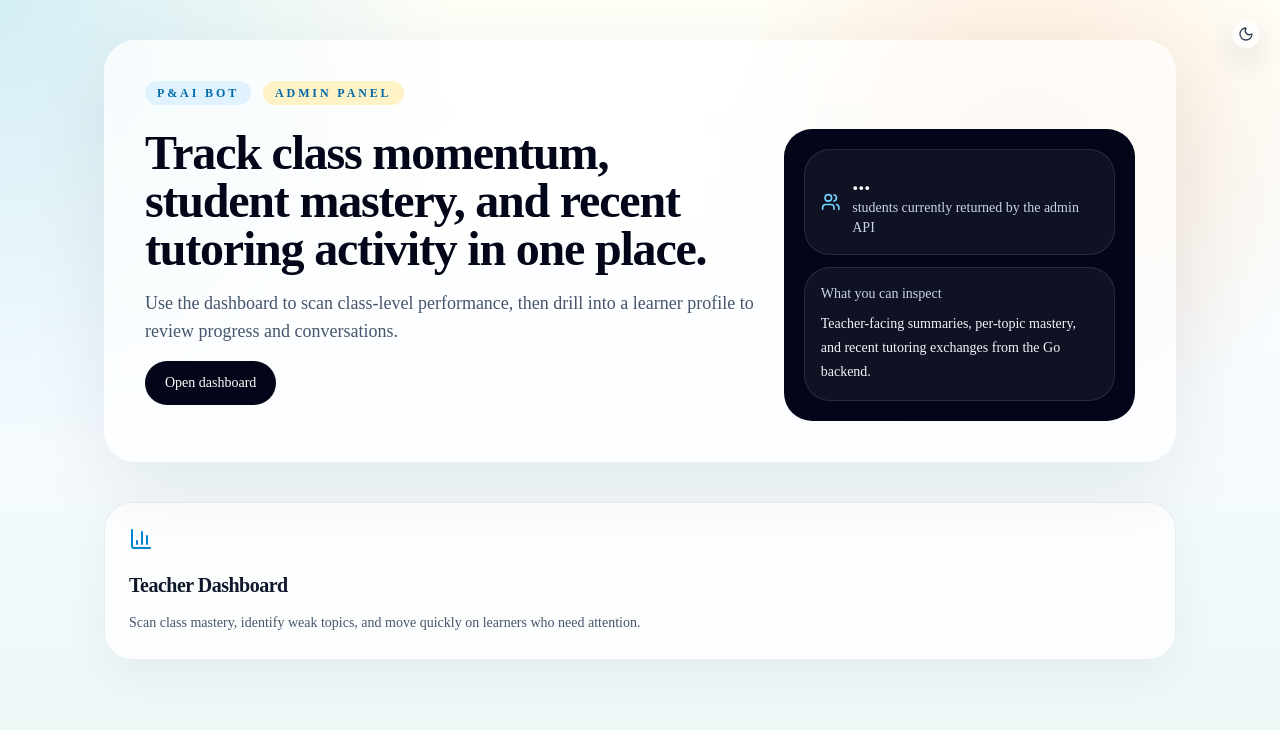
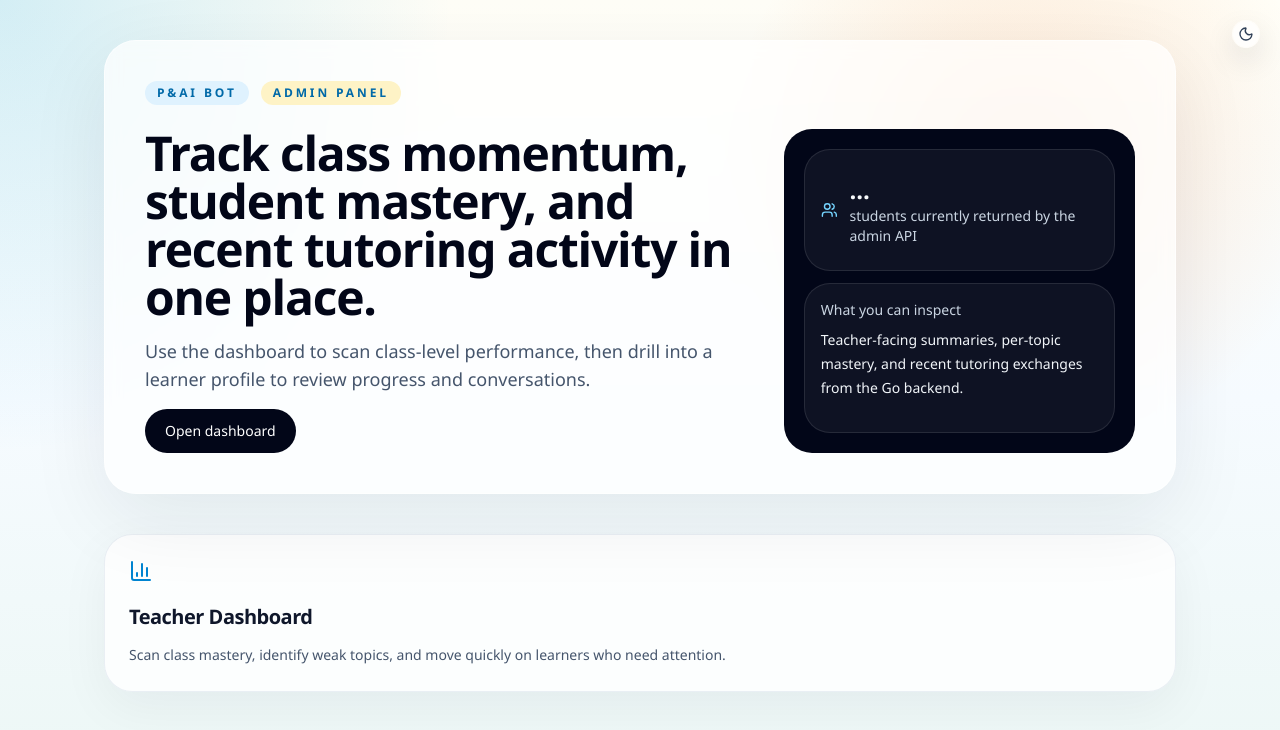
Before and after one commit to p-n-ai/pai-bot, a Next.js app in the folder admin/: page / in a window 1280 px wide. Shown: the top 730 px of the page. Built offline with nearby package versions, Linux system fonts and the light colour scheme; no server answers.

Commit message:
restructure

```diff
--- a/admin/package.json
+++ b/admin/package.json
@@ -7,7 +7,7 @@
     "build": "next build",
     "start": "next start",
     "lint": "eslint",
-    "test": "node src/lib/theme.test.mjs"
+    "test": "node src/lib/all.test.mjs"
   },
   "dependencies": {
     "@base-ui/react": "^1.2.0",
--- a/admin/src/app/dashboard/page.tsx
+++ b/admin/src/app/dashboard/page.tsx
@@ -5,6 +5,7 @@ import { useEffect, useState } from "react";
 import { BellRing, ChevronRight, Sparkles } from "lucide-react";
 import { Button } from "@/components/ui/button";
 import { Card, CardContent, CardHeader, CardTitle } from "@/components/ui/card";
+import { getAverageMastery, getTrackedScores } from "@/lib/class-progress.mjs";
 import { getClassProgress, sendStudentNudge, type ClassProgress } from "@/lib/api";
 
 function scoreTone(score: number) {
@@ -46,23 +47,8 @@ export default function DashboardPage() {
     };
   }, []);
 
-  const averageMastery = data
-    ? Math.round(
-        (data.students.reduce((total, student) => {
-          return (
-            total + data.topic_ids.reduce((topicTotal, topicId) => topicTotal + (student.topics[topicId] ?? 0), 0)
-          );
-        }, 0) /
-          (data.students.length * data.topic_ids.length)) *
-          100
-      )
-    : 0;
-
-  const trackedScores = data
-    ? data.students.reduce((total, student) => {
-        return total + Object.keys(student.topics).length;
-      }, 0)
-    : 0;
+  const averageMastery = data ? getAverageMastery(data) : 0;
+  const trackedScores = data ? getTrackedScores(data) : 0;
 
   async function handleNudge(studentID: string, studentName: string) {
     setSendingStudentID(studentID);
--- a/admin/src/app/globals.css
+++ b/admin/src/app/globals.css
@@ -48,6 +48,8 @@
 }
 
 :root {
+  --font-sans: "Segoe UI", "Inter", "Helvetica Neue", Arial, sans-serif;
+  --font-geist-mono: "Cascadia Code", "SFMono-Regular", Consolas, "Liberation Mono", monospace;
   --background: oklch(0.99 0.01 97);
   --foreground: oklch(0.22 0.02 245);
   --card: oklch(1 0 0);
--- a/admin/src/app/layout.tsx
+++ b/admin/src/app/layout.tsx
@@ -1,18 +1,7 @@
 import type { Metadata } from "next";
-import { Geist, Geist_Mono } from "next/font/google";
 import { ThemeProvider } from "@/components/theme-provider";
 import { ThemeToggle } from "@/components/theme-toggle";
 import "./globals.css";
-
-const geistSans = Geist({
-  variable: "--font-geist-sans",
-  subsets: ["latin"],
-});
-
-const geistMono = Geist_Mono({
-  variable: "--font-geist-mono",
-  subsets: ["latin"],
-});
 
 export const metadata: Metadata = {
   title: "P&AI Admin",
@@ -42,7 +31,7 @@ export default function RootLayout({
           }}
         />
       </head>
-      <body className={`${geistSans.variable} ${geistMono.variable} antialiased`}>
+      <body className="antialiased">
         <ThemeProvider>
           <div className="pointer-events-none fixed top-5 right-5 z-50">
             <div className="pointer-events-auto">
--- a/admin/src/app/page.tsx
+++ b/admin/src/app/page.tsx
@@ -3,6 +3,7 @@
 import Link from "next/link";
 import { useEffect, useState } from "react";
 import { BarChart3, Users } from "lucide-react";
+import { normalizeClassProgress } from "@/lib/class-progress.mjs";
 import { getClassProgress, type ClassProgress } from "@/lib/api";
 
 const cards = [
@@ -22,7 +23,7 @@ export default function Home() {
     getClassProgress("all-students")
       .then((result) => {
         if (!active) return;
-        setData(result);
+        setData(normalizeClassProgress(result) as ClassProgress);
       })
       .catch(() => {
         if (!active) return;
--- a/admin/src/components/theme-provider.tsx
+++ b/admin/src/components/theme-provider.tsx
@@ -63,14 +63,14 @@ function subscribe(onStoreChange: () => void) {
 }
 
 export function ThemeProvider({ children }: { children: ReactNode }) {
-  const theme = useSyncExternalStore(subscribe, getThemeSnapshot, () => "light");
+  const theme = useSyncExternalStore(subscribe, getThemeSnapshot, () => "light") as Theme;
 
   useEffect(() => {
     applyTheme(theme);
   }, [theme]);
 
   const handleToggle = () => {
-    const nextTheme = toggleTheme(theme);
+    const nextTheme = toggleTheme(theme) as Theme;
     window.localStorage.setItem(THEME_STORAGE_KEY, nextTheme);
     applyTheme(nextTheme);
     window.dispatchEvent(new Event(THEME_EVENT));
--- a/admin/src/lib/api.ts
+++ b/admin/src/lib/api.ts
@@ -1,3 +1,5 @@
+import { normalizeClassProgress } from "@/lib/class-progress.mjs";
+
 const API_BASE = process.env.NEXT_PUBLIC_API_URL || "http://localhost:8080";
 
 export interface Student {
@@ -67,7 +69,7 @@ async function postJSON<T>(path: string): Promise<T> {
 }
 
 export async function getClassProgress(classId: string): Promise<ClassProgress> {
-  return fetchJSON(`/api/admin/classes/${classId}/progress`);
+  return normalizeClassProgress(await fetchJSON(`/api/admin/classes/${classId}/progress`)) as ClassProgress;
 }
 
 export async function getStudentDetail(studentId: string): Promise<{
--- /dev/null
+++ b/admin/src/lib/class-progress.mjs
@@ -0,0 +1,56 @@
+function isRecord(value) {
+  return typeof value === "object" && value !== null && !Array.isArray(value);
+}
+
+export function normalizeClassProgress(payload) {
+  const source = isRecord(payload) ? payload : {};
+  const students = Array.isArray(source.students)
+    ? source.students.map((student) => {
+        const safeStudent = isRecord(student) ? student : {};
+        return {
+          id: typeof safeStudent.id === "string" ? safeStudent.id : "",
+          name: typeof safeStudent.name === "string" ? safeStudent.name : "Unknown student",
+          topics: isRecord(safeStudent.topics) ? safeStudent.topics : {},
+        };
+      })
+    : [];
+
+  const topicIds = Array.isArray(source.topic_ids)
+    ? source.topic_ids.filter((topicId) => typeof topicId === "string")
+    : [];
+
+  return {
+    students,
+    topic_ids: topicIds,
+  };
+}
+
+export function getAverageMastery(progress) {
+  const students = Array.isArray(progress?.students) ? progress.students : [];
+  const topicIds = Array.isArray(progress?.topic_ids) ? progress.topic_ids : [];
+  const totalSlots = students.length * topicIds.length;
+  if (totalSlots === 0) {
+    return 0;
+  }
+
+  const totalScore = students.reduce((sum, student) => {
+    const topics = isRecord(student?.topics) ? student.topics : {};
+    return (
+      sum +
+      topicIds.reduce((topicSum, topicId) => {
+        const rawScore = topics[topicId];
+        return topicSum + (typeof rawScore === "number" ? rawScore : 0);
+      }, 0)
+    );
+  }, 0);
+
+  return Math.round((totalScore / totalSlots) * 100);
+}
+
+export function getTrackedScores(progress) {
+  const students = Array.isArray(progress?.students) ? progress.students : [];
+  return students.reduce((sum, student) => {
+    const topics = isRecord(student?.topics) ? student.topics : {};
+    return sum + Object.keys(topics).length;
+  }, 0);
+}
```
Also changed, not shown: 2 other files (tests, documents, lock files or other folders).
